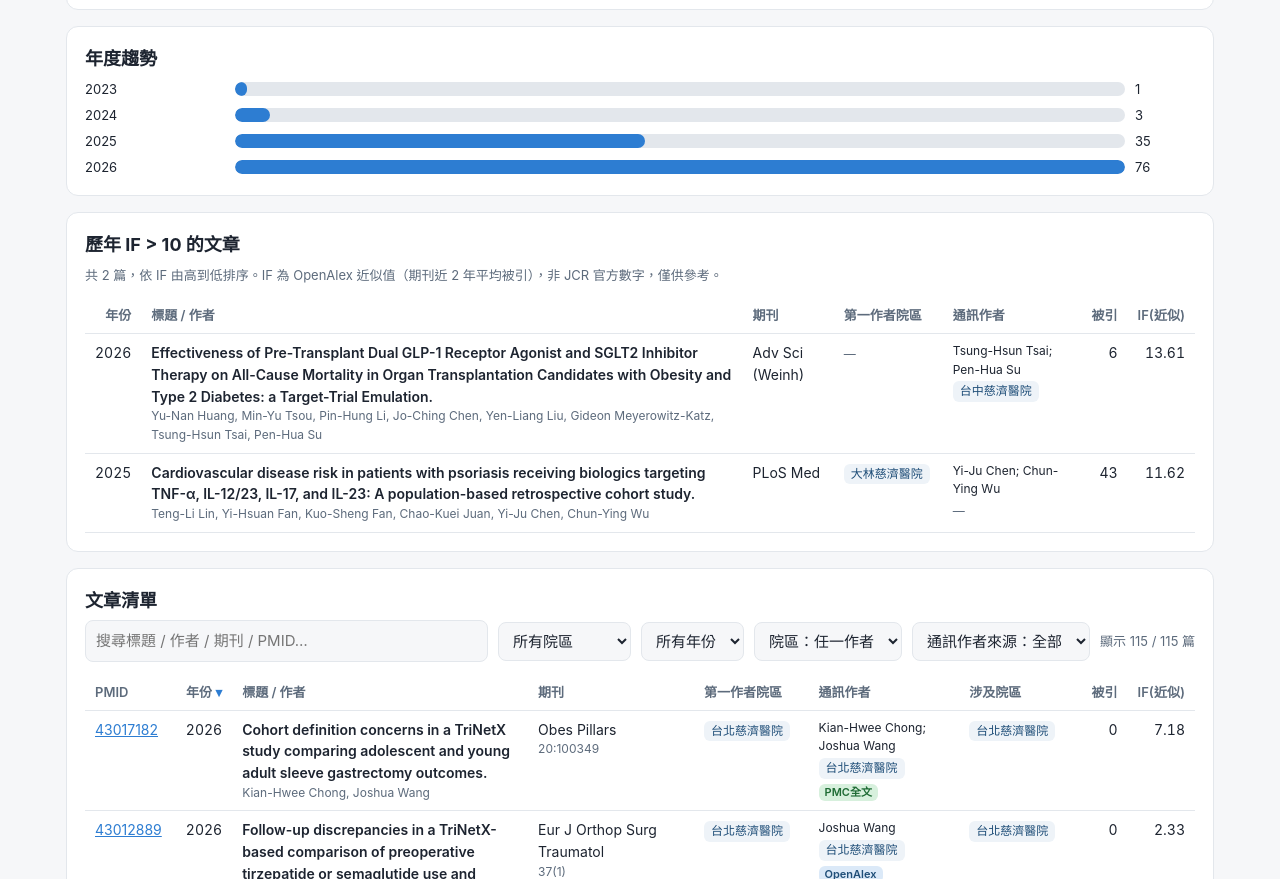
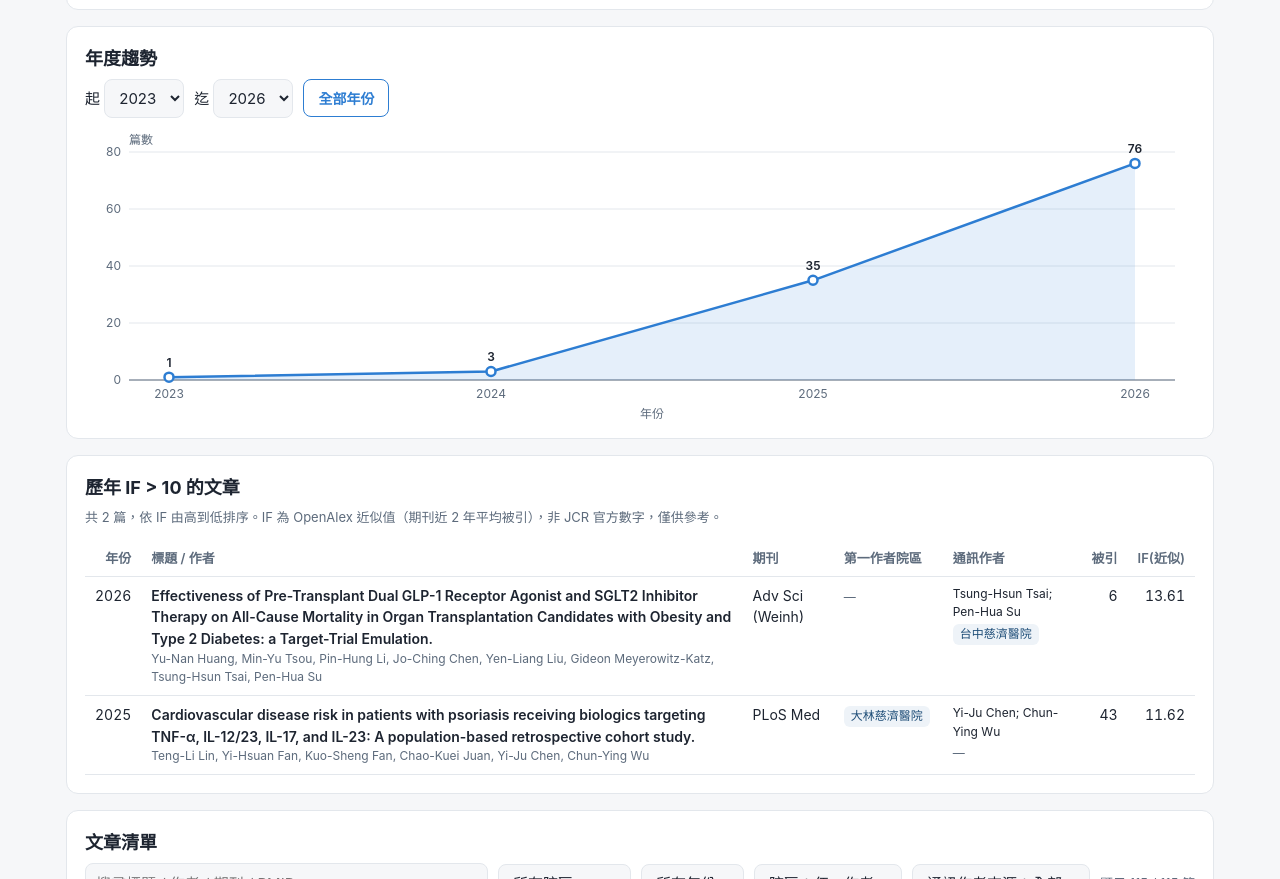
Before and after one commit to 96311123/-TriNetx-, a plain HTML site: page docs/index.html in a window 1280 px wide. Shown: the part 841-1720 px from the top of the page. Drawn offline with Linux system fonts and the light colour scheme.

Commit message:
年度趨勢改為折線圖：x 軸年份、y 軸篇數，依所選年份區間自動調整刻度
Co-Authored-By: Claude Opus 5.5 <noreply@anthropic.com>
Claude-Session: https://claude.ai/code/session_01HrQhGce15oJ38CKBzXdMvb

```diff
--- a/docs/index.html
+++ b/docs/index.html
@@ -42,6 +42,15 @@ td.num,th.num{text-align:right;font-variant-numeric:tabular-nums}
 .bars{display:grid;grid-template-columns:140px 1fr 60px;gap:6px 10px;align-items:center;font-size:13px}
 .bars .track{height:14px;background:var(--line);border-radius:7px;overflow:hidden}
 .bars .fill{height:100%;background:var(--bar);border-radius:7px}
+.linechart svg{display:block;width:100%;height:auto;overflow:visible}
+.linechart .grid{stroke:var(--line);stroke-width:1}
+.linechart .axis{stroke:var(--muted);stroke-width:1}
+.linechart .tick{fill:var(--muted);font-size:12px}
+.linechart .line{fill:none;stroke:var(--bar);stroke-width:2.5;stroke-linejoin:round;stroke-linecap:round}
+.linechart .area{fill:var(--bar);opacity:.12}
+.linechart .pt{fill:var(--card);stroke:var(--bar);stroke-width:2.5}
+.linechart .lbl{fill:var(--text);font-size:12px;font-weight:600}
+.linechart .ttl{fill:var(--muted);font-size:12px}
 .tag{display:inline-block;background:var(--tag);color:var(--tag-text);border-radius:6px;padding:1px 7px;font-size:12px;margin:1px 3px 1px 0;white-space:nowrap}
 .tools{display:flex;flex-wrap:wrap;gap:10px;align-items:center;margin-bottom:12px}
 input[type=search],select{padding:8px 10px;border:1px solid var(--line);border-radius:8px;background:var(--bg);color:var(--text);font:inherit}
@@ -111,7 +120,12 @@ pre{white-space:pre-wrap;word-break:break-all;font-size:12px;background:var(--bg
 
 <section>
   <h2>年度趨勢</h2>
-  <div class="bars" id="yearBars"></div>
+  <div class="tools" id="yearRange">
+    <label>起 <select id="yFrom"></select></label>
+    <label>迄 <select id="yTo"></select></label>
+    <button class="btn ghost" id="yAll" type="button">全部年份</button>
+  </div>
+  <div id="yearChart" class="linechart"></div>
 </section>
 
 <section>
@@ -205,10 +219,8 @@ function render(){
     + (s.corresponding_disagreements ? `<span class="warn">PMC 與 OpenAlex 不一致：${fmt(s.corresponding_disagreements)} 篇</span>` : '');
   document.getElementById('fSrc').innerHTML = '<option value="">通訊作者來源：全部</option>' + srcs.map(x=>`<option>${esc(x.source)}</option>`).join('');
 
-  // year bars
-  const max = Math.max(1, ...s.by_year.map(y=>y.articles));
-  document.getElementById('yearBars').innerHTML = s.by_year.map(y=>`
-    <div>${esc(y.year)}</div><div class="track"><div class="fill" style="width:${(y.articles/max*100).toFixed(1)}%"></div></div><div class="num">${fmt(y.articles)}</div>`).join('');
+  // year line chart
+  initYearChart(s.by_year || []);
 
   renderHighIF();
 
@@ -287,6 +299,60 @@ function renderTable(){
   });
 }
 
+// ---- 年度趨勢折線圖：x=年份，y=篇數；y 軸刻度依所選年份區間自動調整 ----
+let YEAR_SERIES = [];
+function initYearChart(byYear){
+  const m = new Map(byYear.filter(d=>/^\d{4}$/.test(String(d.year))).map(d=>[+d.year, +d.articles||0]));
+  const ys = [...m.keys()];
+  YEAR_SERIES = [];
+  if (ys.length){
+    for (let y=Math.min(...ys); y<=Math.max(...ys); y++) YEAR_SERIES.push({year:y, n:m.get(y)||0}); // 補 0 讓年份連續
+  }
+  const opts = YEAR_SERIES.map(d=>`<option value="${d.year}">${d.year}</option>`).join('');
+  const f = document.getElementById('yFrom'), t = document.getElementById('yTo');
+  f.innerHTML = opts; t.innerHTML = opts;
+  if (YEAR_SERIES.length){ f.value = YEAR_SERIES[0].year; t.value = YEAR_SERIES.at(-1).year; }
+  drawYearChart();
+}
+function niceStep(max, target=5){
+  const raw = Math.max(max,1)/target, p = 10**Math.floor(Math.log10(raw)), r = raw/p;
+  const st = (r<=1?1:r<=2?2:r<=2.5?2.5:r<=5?5:10)*p;
+  return Math.max(1, st);              // 篇數為整數，刻度至少 1
+}
+function drawYearChart(){
+  const box = document.getElementById('yearChart');
+  let a = +document.getElementById('yFrom').value, b = +document.getElementById('yTo').value;
+  if (a > b) [a,b] = [b,a];
+  const d = YEAR_SERIES.filter(x=>x.year>=a && x.year<=b);
+  if (!d.length){ box.innerHTML = '<p class="note">尚無資料</p>'; return; }
+  const W = Math.max(320, box.clientWidth || 800), H = 290, L = 44, R = 20, T = 22, B = 40;
+  const iw = W-L-R, ih = H-T-B, px = Math.min(40, iw*0.06);   // 左右留白，避免端點壓到軸標
+  const maxN = Math.max(...d.map(x=>x.n)), step = niceStep(maxN), yMax = Math.max(step, Math.ceil(maxN/step)*step);
+  const xs = i => d.length===1 ? L+iw/2 : L + px + (iw-2*px)*i/(d.length-1);
+  const yv = n => T + ih*(1 - n/yMax);
+  let g = '';
+  for (let v=0; v<=yMax+1e-9; v+=step){
+    g += `<line class="grid" x1="${L}" x2="${W-R}" y1="${yv(v)}" y2="${yv(v)}"/><text class="tick" x="${L-8}" y="${yv(v)+4}" text-anchor="end">${fmt(v)}</text>`;
+  }
+  const every = Math.ceil(d.length / Math.max(1, Math.floor(iw/56)));   // 年份太多時隔年標示
+  d.forEach((x,i)=>{ if (i%every===0 || i===d.length-1) g += `<text class="tick" x="${xs(i)}" y="${H-B+18}" text-anchor="middle">${x.year}</text>`; });
+  const path = d.map((x,i)=>`${i?'L':'M'}${xs(i).toFixed(1)},${yv(x.n).toFixed(1)}`).join('');
+  const area = d.length>1 ? `<path class="area" d="${path}L${xs(d.length-1)},${yv(0)}L${xs(0)},${yv(0)}Z"/>` : '';
+  const pts = d.map((x,i)=>`<circle class="pt" cx="${xs(i)}" cy="${yv(x.n)}" r="4.5"><title>${x.year}：${fmt(x.n)} 篇</title></circle>
+    <text class="lbl" x="${xs(i)}" y="${yv(x.n)-10}" text-anchor="middle">${fmt(x.n)}</text>`).join('');
+  box.innerHTML = `<svg viewBox="0 0 ${W} ${H}" role="img" aria-label="${a}–${b} 年度發表篇數折線圖">
+    ${g}<line class="axis" x1="${L}" x2="${W-R}" y1="${yv(0)}" y2="${yv(0)}"/>
+    ${area}<path class="line" d="${path}"/>${pts}
+    <text class="ttl" x="${L}" y="${T-8}">篇數</text><text class="ttl" x="${L+iw/2}" y="${H-2}" text-anchor="middle">年份</text></svg>`;
+}
+['yFrom','yTo'].forEach(id=>document.getElementById(id).addEventListener('change', drawYearChart));
+document.getElementById('yAll').addEventListener('click', ()=>{
+  if (!YEAR_SERIES.length) return;
+  document.getElementById('yFrom').value = YEAR_SERIES[0].year;
+  document.getElementById('yTo').value = YEAR_SERIES.at(-1).year;
+  drawYearChart();
+});
+let _rz; window.addEventListener('resize', ()=>{ clearTimeout(_rz); _rz = setTimeout(drawYearChart, 150); });
 ['q','fCampus','fYear','fRole','fSrc'].forEach(id=>document.getElementById(id).addEventListener('input', renderTable));
 document.querySelectorAll('#articles th[data-k]').forEach(th=>th.addEventListener('click',()=>{
   if (sortKey===th.dataset.k) sortAsc=!sortAsc; else {sortKey=th.dataset.k; sortAsc = sortKey==='title'||sortKey==='journal';}
```
